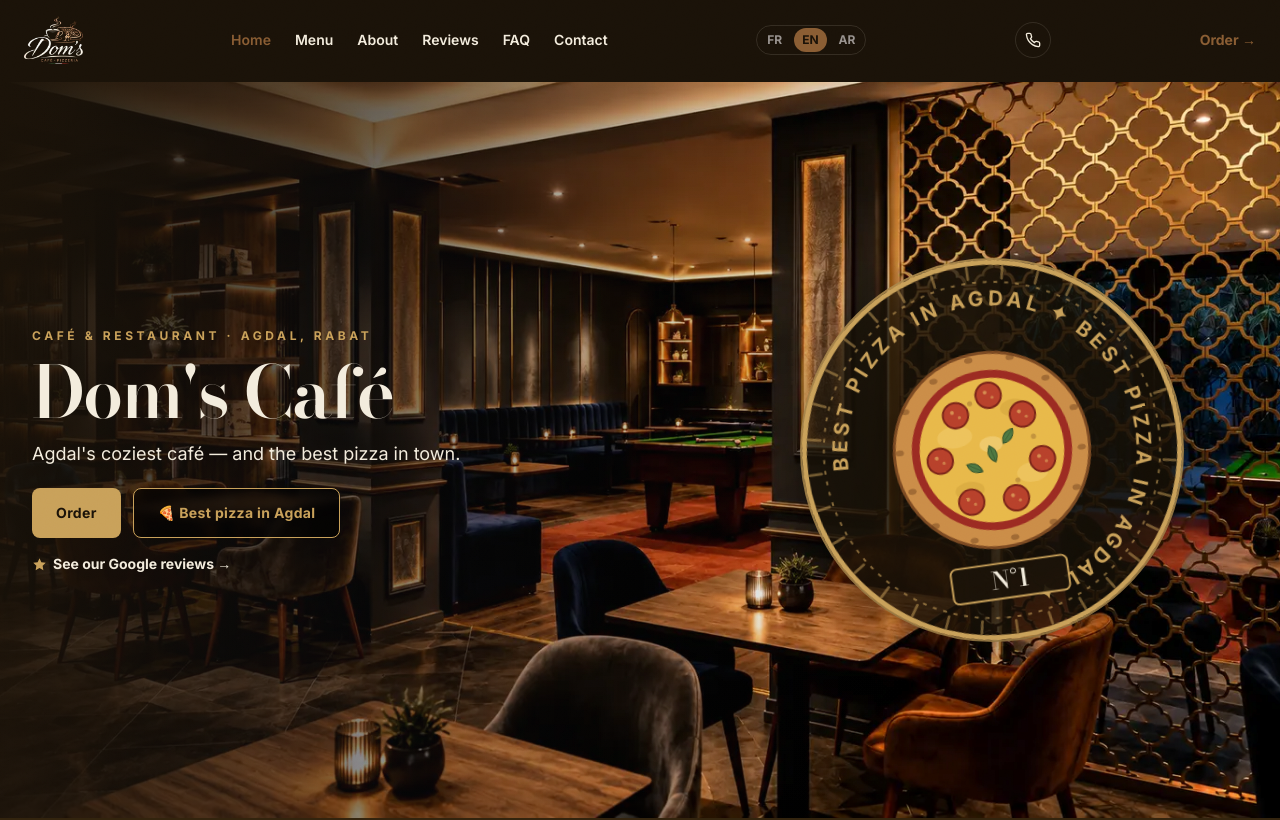
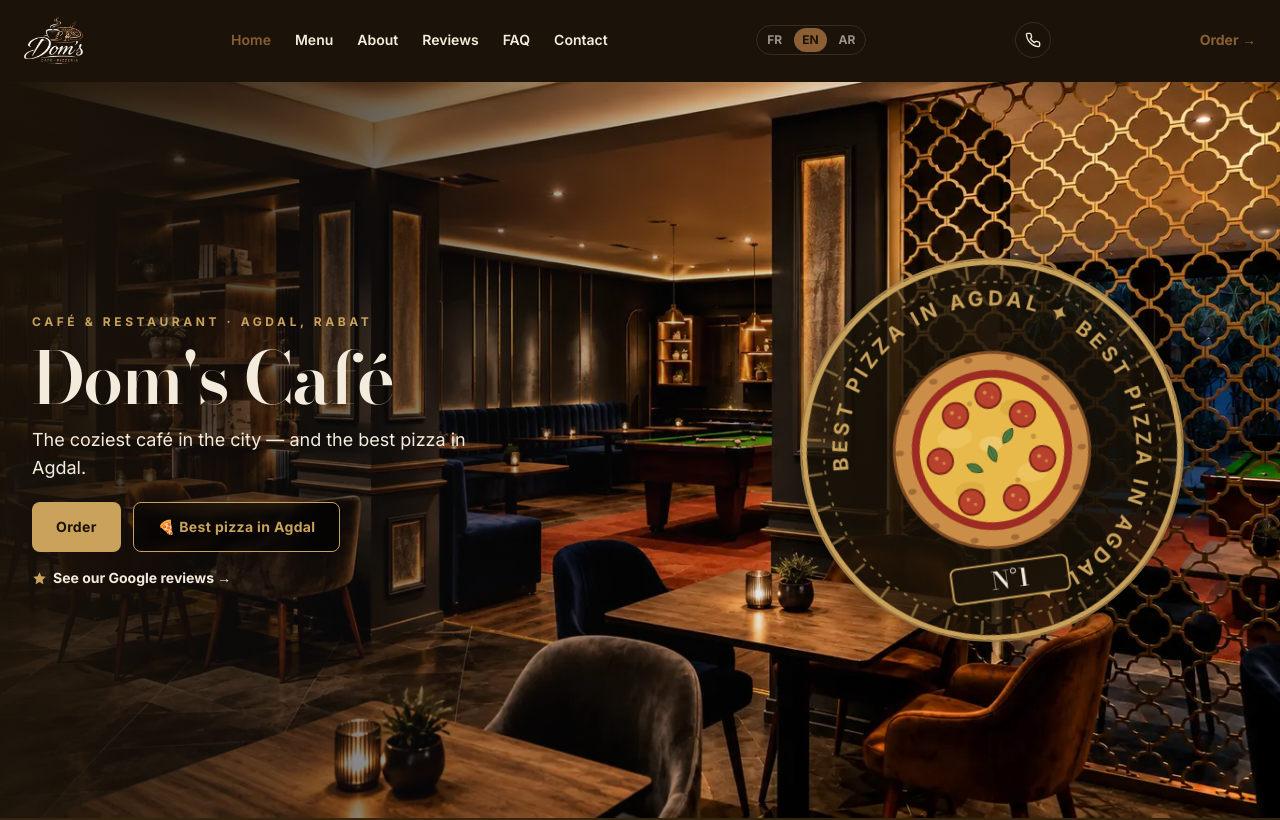
Before and after one commit to amarraduzzi/domscafeagdal, an Astro site: page /en in a window 1280 px wide. Shown: the top 820 px of the page. Built offline with nearby package versions, Linux system fonts and the light colour scheme; Astro itself is replaced by a stand-in of ours.

Commit message:
Update HomeContent.astro

```diff
--- a/src/content-pages/HomeContent.astro
+++ b/src/content-pages/HomeContent.astro
@@ -42,12 +42,17 @@ const orderCtaLabel = getOrderCtaLabel(lang);
 const copy = {
   // Hero subtitle, right under the "Dom's Café" H1 — client asked for
   // something warm covering both the café itself and the pizza push
-  // ("het gezelligste café en beste pizza van Agdal"). Kept to one short
-  // line on purpose (see the comment where this is used).
+  // ("het gezelligste café en beste pizza van Agdal"). The two claims are
+  // deliberately scoped differently per the client's correction: "best
+  // café" is city-wide, but "best pizza" stays Agdal-specific because the
+  // owner also runs a separate pizzeria elsewhere in Rabat — a city-wide
+  // pizza claim here would compete with that other location instead of
+  // this one. Kept to one short line on purpose (see the comment where
+  // this is used).
   heroSubtitle: {
-    fr: "Le café le plus chaleureux d'Agdal — et la meilleure pizza de la ville.",
-    en: "Agdal's coziest café — and the best pizza in town.",
-    ar: 'أكثر مقهى دافئ في أكدال، وأفضل بيتزا في المدينة.',
+    fr: "Le café le plus chaleureux de la ville — et la meilleure pizza d'Agdal.",
+    en: 'The coziest café in the city — and the best pizza in Agdal.',
+    ar: 'أكثر مقهى دافئ في المدينة، وأفضل بيتزا في أكدال.',
   },
   // Keyword-first: the search term goes as far forward in the title as
   // possible (Google + AI answer engines both weight this), brand name
@@ -332,7 +337,19 @@ const path = localizedPath('/', lang);
              client's real priority instead ("de site moet de pizza veel
              aanprijzen"). It's deliberately styled as the bolder of the
              two (dark fill, gold border, pizza emoji) since promoting the
-             pizza matters more here than a second, quieter CTA would. -->
+             pizza matters more here than a second, quieter CTA would.
+
+             variant="filled" here on purpose, NOT "outline" — outline's
+             shared hover/press style (Button.astro) sweeps the whole
+             button solid gold AND, on this button only, the gold text
+             color was forced with !important to stay legible against the
+             dark background at rest. Those two collide: on tap (mobile
+             has no separate hover state, a tap IS the press state) the
+             button went full gold with gold text on top of it — exactly
+             the "helemaal bedekt met gouden kleuren, tekst niet meer
+             zichtbaar" bug reported. "filled" has no such color-swapping
+             sweep, just a brightness bump on press, so the text color
+             never conflicts with the background at any state. -->
         <div class="mt-5 flex flex-wrap gap-3">
           <Button
             href={orderCtaLabel.href}
@@ -343,8 +360,8 @@ const path = localizedPath('/', lang);
           </Button>
           <Button
             href={`${localizedPath('/menu', lang)}#pizzas`}
-            variant="outline"
-            class="!bg-black/60 backdrop-blur-sm !border-[var(--color-accent)] !text-[var(--color-accent)]"
+            variant="filled"
+            class="!bg-black/60 backdrop-blur-sm border border-[var(--color-accent)] !text-[var(--color-accent)] hover:!brightness-100 hover:!bg-black/75"
           >
             🍕 {t(common.meilleurePizzaAgdal, lang)}
           </Button>
```
